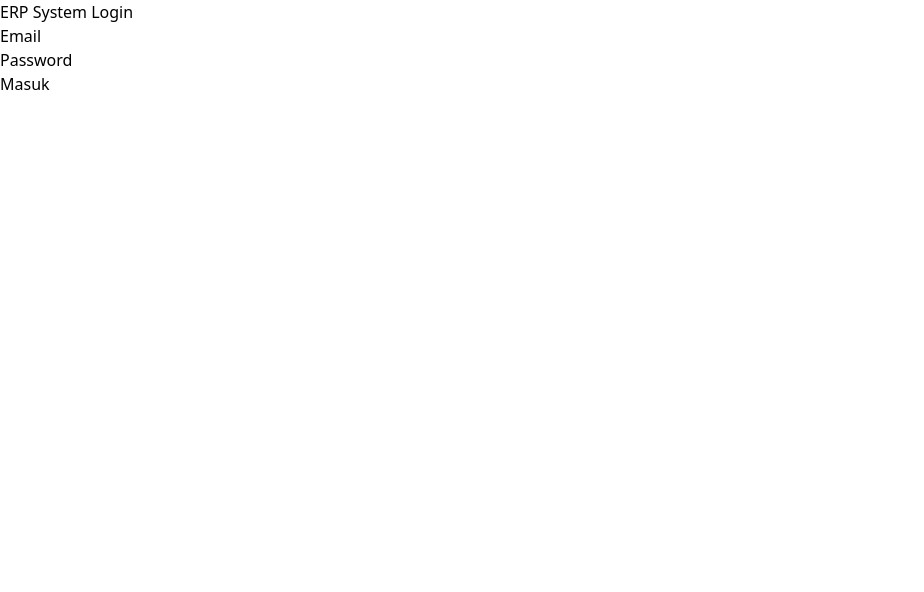
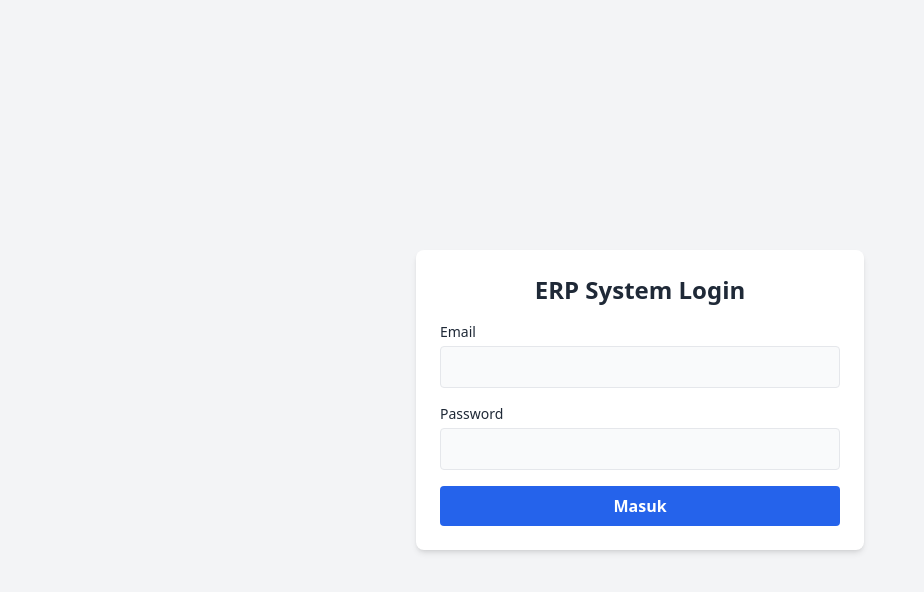
Before and after one commit to projectsatrio/new-kemasan, a Next.js app: page / in a window 1280 px wide. Shown: the top 592 px of the page, without its empty margins (0-924 px from the left). Built offline with nearby package versions, Linux system fonts and the light colour scheme; no server answers.

Commit message:
Create tailwind.config.ts

```diff
--- /dev/null
+++ b/tailwind.config.ts
@@ -0,0 +1,15 @@
+import type { Config } from "tailwindcss";
+
+const config: Config = {
+  content: [
+    "./pages/**/*.{js,ts,jsx,tsx,mdx}",
+    "./components/**/*.{js,ts,jsx,tsx,mdx}",
+    "./app/**/*.{js,ts,jsx,tsx,mdx}",
+  ],
+  darkMode: 'class',
+  theme: {
+    extend: {},
+  },
+  plugins: [],
+};
+export default config;
```
